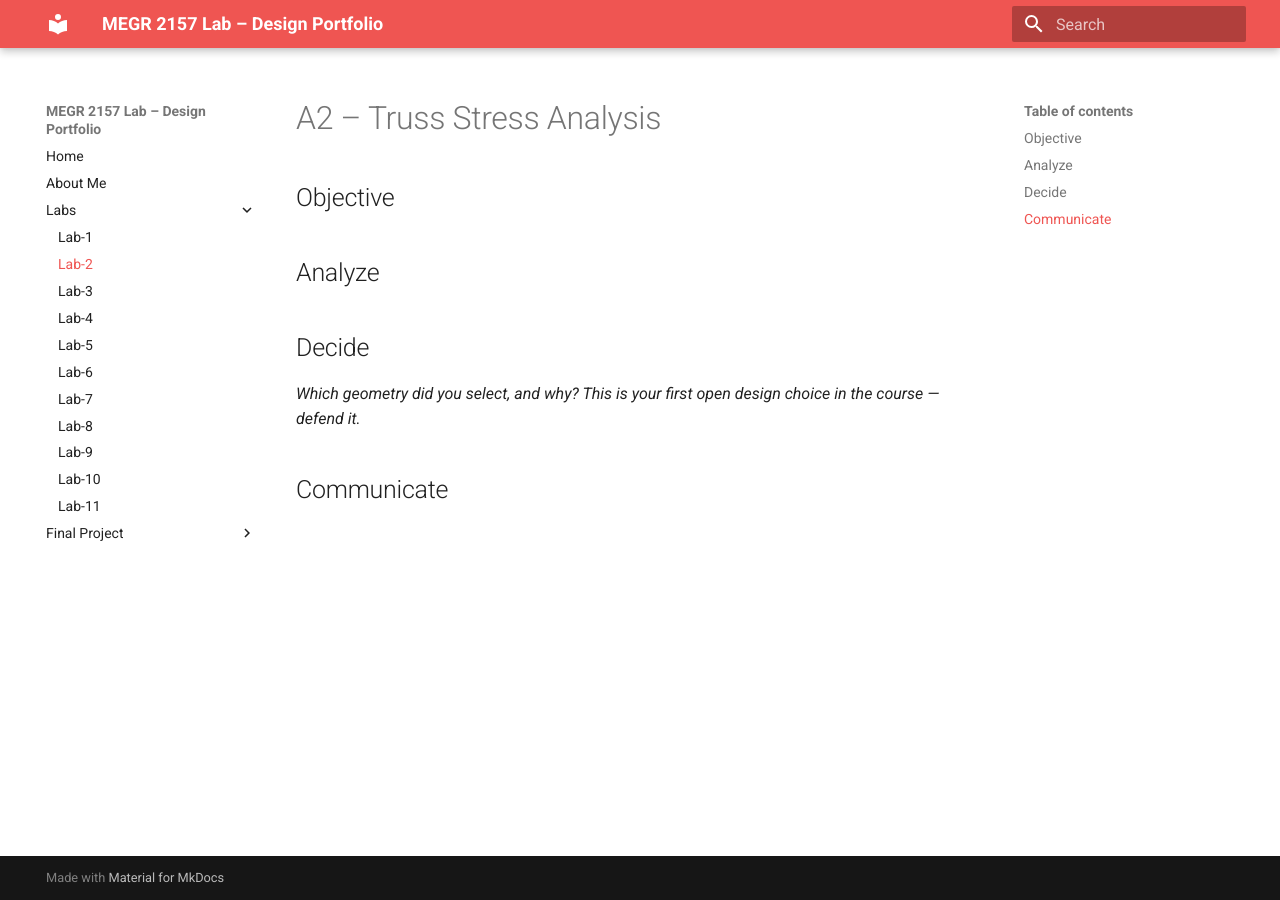
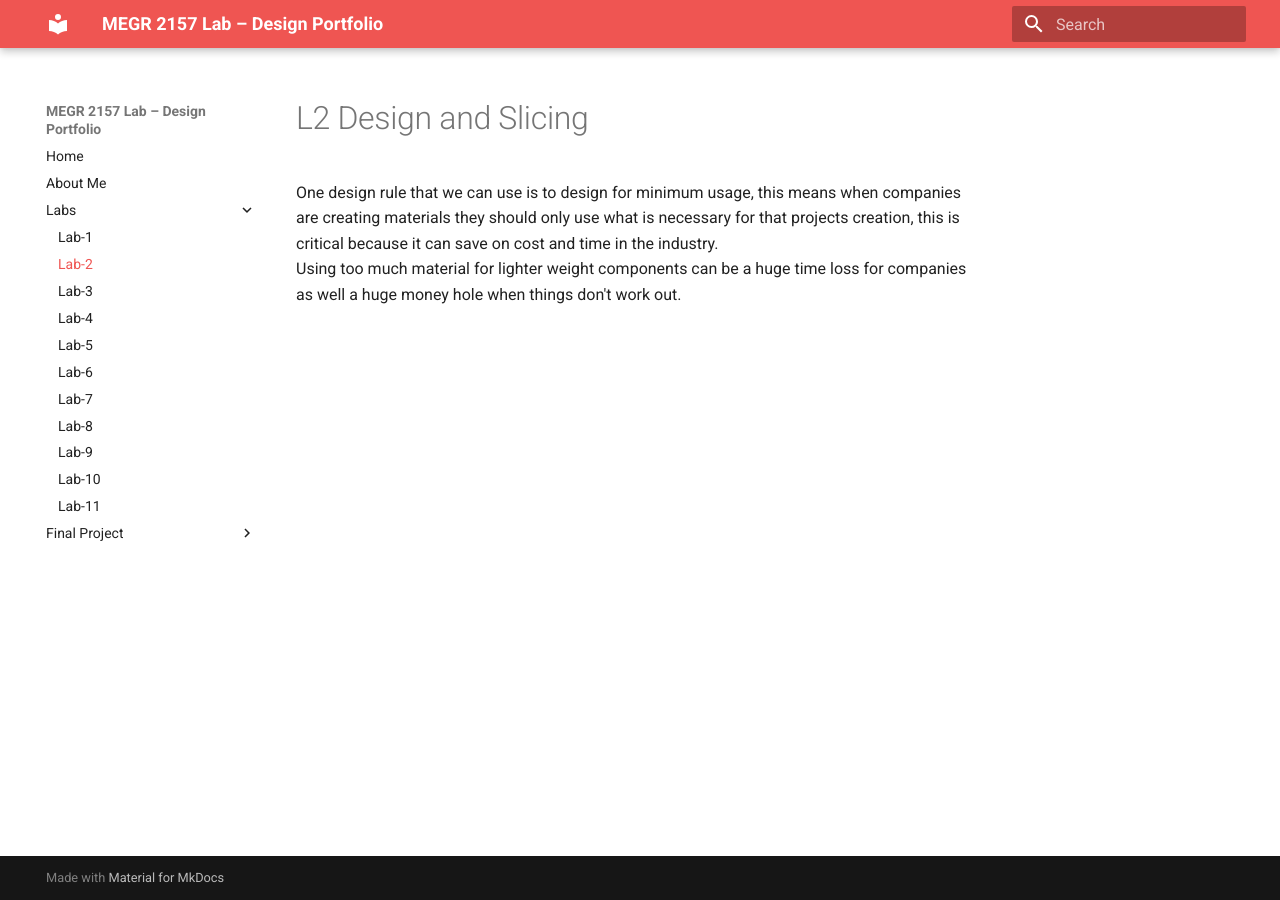
Before and after one commit to AtibaJ/megr2157L-portfolio, an MkDocs documentation site: the page built from docs/Labs/L02/index.md, in a window 1280 px wide. Built offline with MkDocs 1.6.1 and Material for MkDocs 9.7.7, drawn with Linux system fonts in a browser that asks for light colours.

Commit message:
Revise index.md for L2 Design and Slicing
Added a design principle regarding material usage in the context of design and slicing.

```diff
--- a/docs/Labs/L02/index.md
+++ b/docs/Labs/L02/index.md
@@ -1,12 +1,4 @@
-# A2 – Truss Stress Analysis
+# L2 Design and Slicing
 
-## Objective
-
-
-## Analyze
-
-
-## Decide
-_Which geometry did you select, and why? This is your first open design choice in the course — defend it._
-
-## Communicate
+One design rule that we can use is to design for minimum usage, this means when companies are creating materials they should only use what is necessary for that projects creation, this is critical because it can save on cost and time in the industry.
+Using too much material for lighter weight components can be a huge time loss for companies as well a huge money hole when things don't work out.
```
